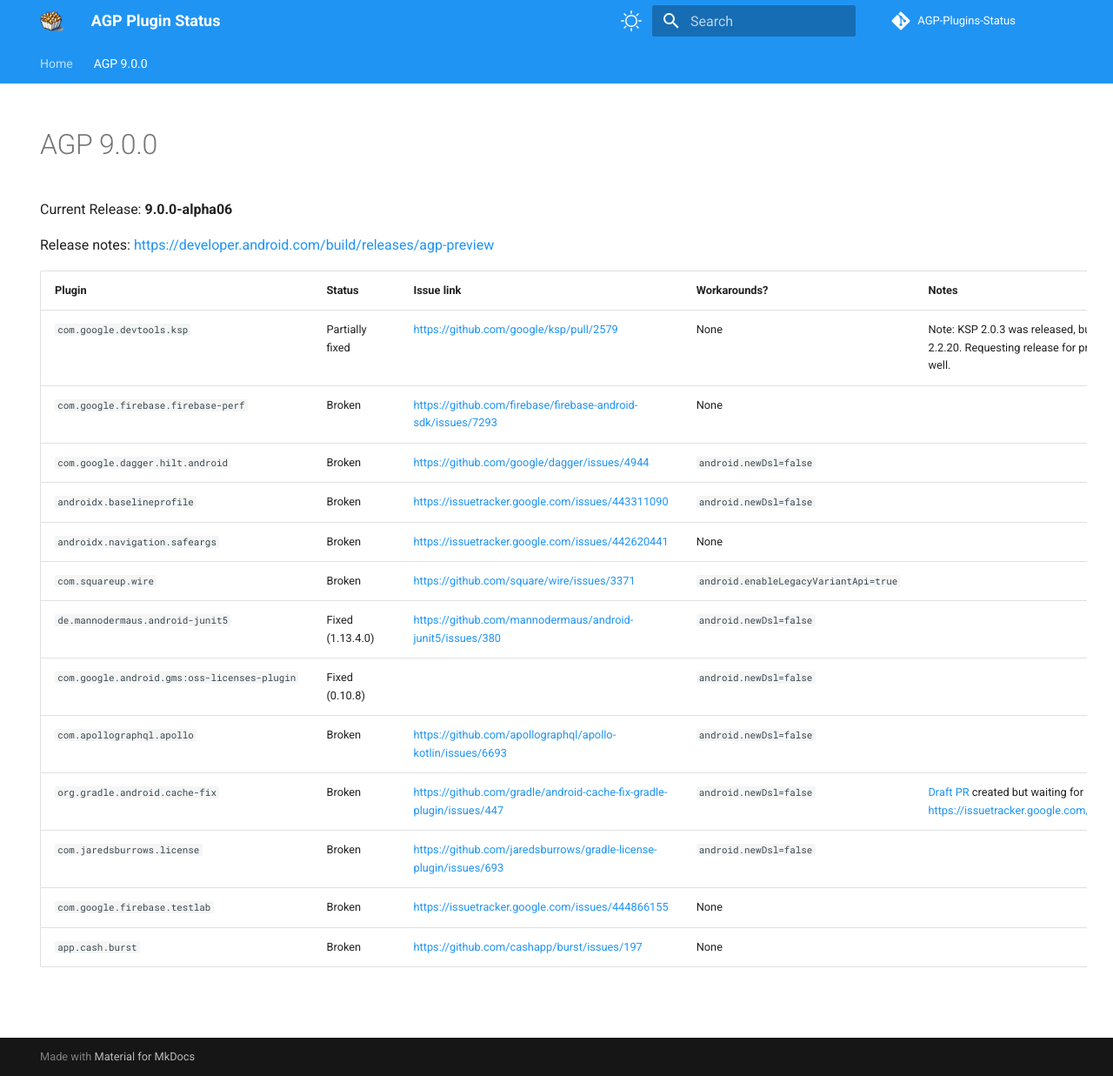
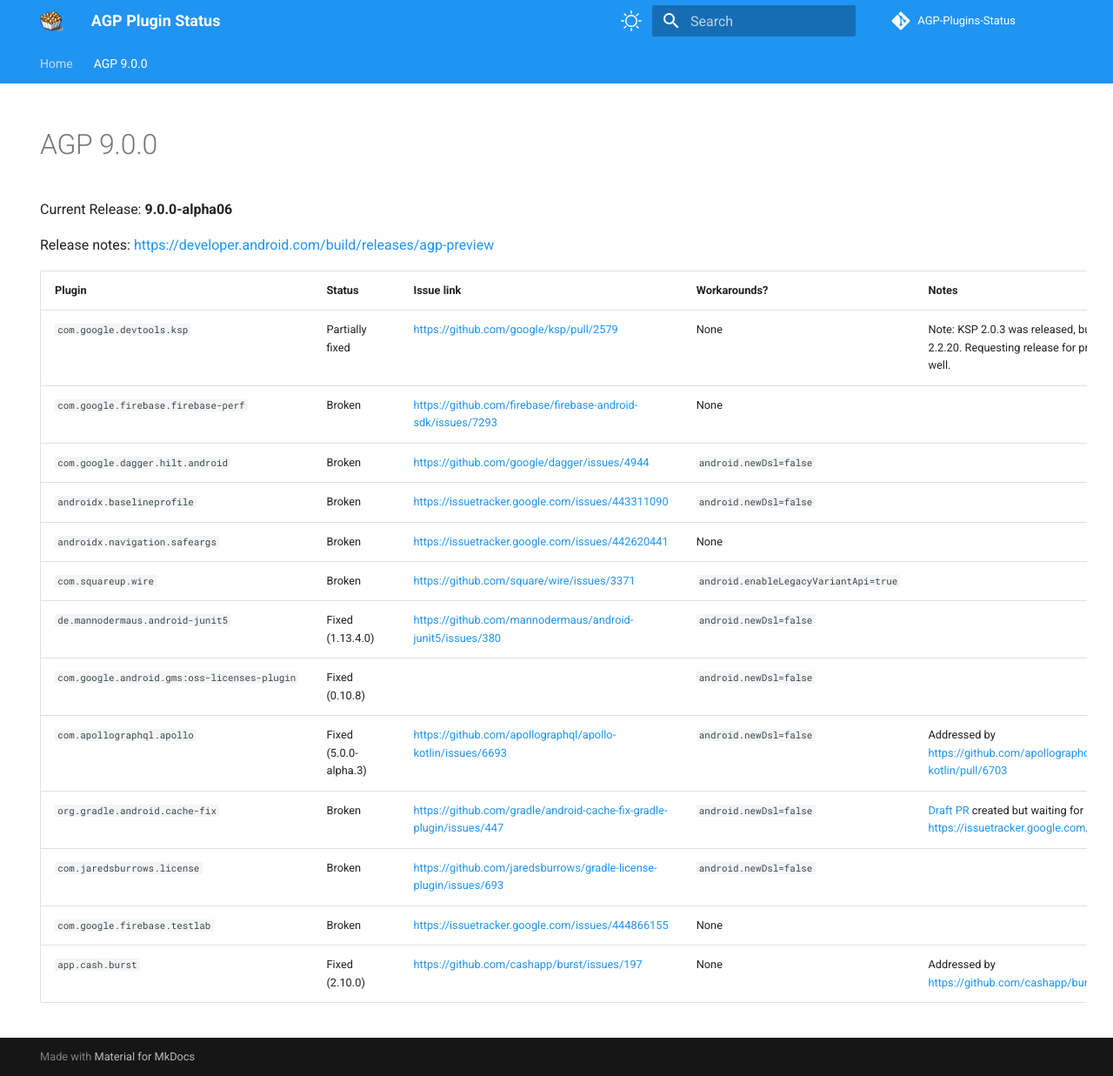
Before and after one commit to pablobaxter/AGP-Plugins-Status, an MkDocs documentation site: the page built from docs/agp-9.0.0.md, in a window 1280 px wide and 1237 px high. Shown: the whole window at 87% size. Built offline with MkDocs 1.6.1 and Material for MkDocs 9.7.7, drawn with Linux system fonts in a browser that asks for light colours; comment, search, counter and statistics services are not loaded.

Commit message:
Update 9.0.0 plugin statuses

```diff
--- a/docs/agp-9.0.0.md
+++ b/docs/agp-9.0.0.md
@@ -17,8 +17,8 @@
 | `com.squareup.wire` | Broken | https://github.com/square/wire/issues/3371 | `android.enableLegacyVariantApi=true` | |
 | `de.mannodermaus.android-junit5` | Fixed (1.13.4.0) | https://github.com/mannodermaus/android-junit5/issues/380 | `android.newDsl=false` | |
 | `com.google.android.gms:oss-licenses-plugin` | Fixed (0.10.8) | | `android.newDsl=false` | |
-| `com.apollographql.apollo` | Broken | https://github.com/apollographql/apollo-kotlin/issues/6693 | `android.newDsl=false` | |
+| `com.apollographql.apollo` | Fixed (5.0.0-alpha.3) | https://github.com/apollographql/apollo-kotlin/issues/6693 | `android.newDsl=false` | Addressed by https://github.com/apollographql/apollo-kotlin/pull/6703 |
 | `org.gradle.android.cache-fix` | Broken | https://github.com/gradle/android-cache-fix-gradle-plugin/issues/447 | `android.newDsl=false` | [Draft PR](https://github.com/gradle/android-cache-fix-gradle-plugin/pull/1886) created but waiting for https://issuetracker.google.com/issues/443225252 | |
 | `com.jaredsburrows.license` | Broken | https://github.com/jaredsburrows/gradle-license-plugin/issues/693 | `android.newDsl=false` | |
 | `com.google.firebase.testlab` | Broken | https://issuetracker.google.com/issues/444866155 | None | |
-| `app.cash.burst` | Broken | https://github.com/cashapp/burst/issues/197 | None | |
+| `app.cash.burst` | Fixed (2.10.0) | https://github.com/cashapp/burst/issues/197 | None | Addressed by https://github.com/cashapp/burst/pull/200 |
```
